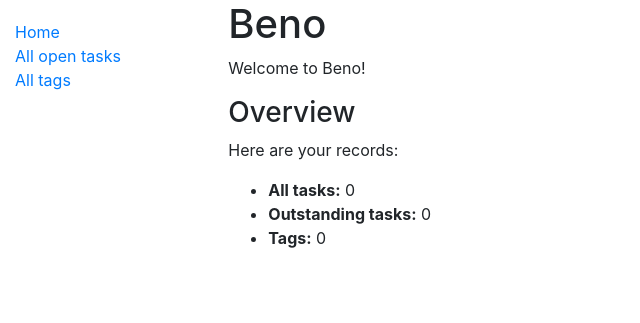
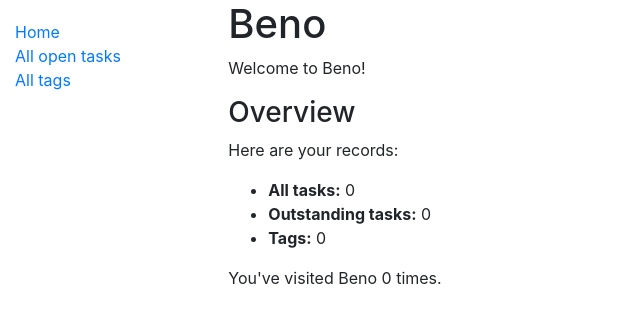
Before and after one commit to rebeccasedgwick/beno, a Django app: page /beno/ in a window 1280 px wide. Shown: the top 323 px of the page, without its empty margins (0-640 px from the left). Run offline with Django 3.2, Linux system fonts and the light colour scheme; data that the repository does not hold is empty; some libraries are stand-ins or nearby versions.

Commit message:
Simple visit counter to test sessions

```diff
--- a/beno/templates/index.html
+++ b/beno/templates/index.html
@@ -14,4 +14,5 @@
     <li><strong>Outstanding tasks:</strong> {{ num_incomplete_tasks }} </li>
     <li><strong>Tags:</strong> {{ num_tags }} </li>
   </ul>
+  <p>You've visited Beno {{ num_visits }}{% if num_visits == 1%} time{% else %} times{% endif %}.</p>
 {% endblock %}
--- a/beno/views.py
+++ b/beno/views.py
@@ -8,11 +8,14 @@ def index(request):
     num_tasks = Task.objects.all().count()
     num_incomplete_tasks = Task.objects.filter(complete__exact='False').count()
     num_tags = Tag.objects.all().count
+    num_visits = request.session.get('num_visits', 0)
+    request.session['num_visits'] = num_visits + 1
 
     context = {
         'num_tasks': num_tasks,
         'num_incomplete_tasks': num_incomplete_tasks,
         'num_tags': num_tags,
+        'num_visits': num_visits,
     }
 
     return render(request, 'index.html', context=context)
```
